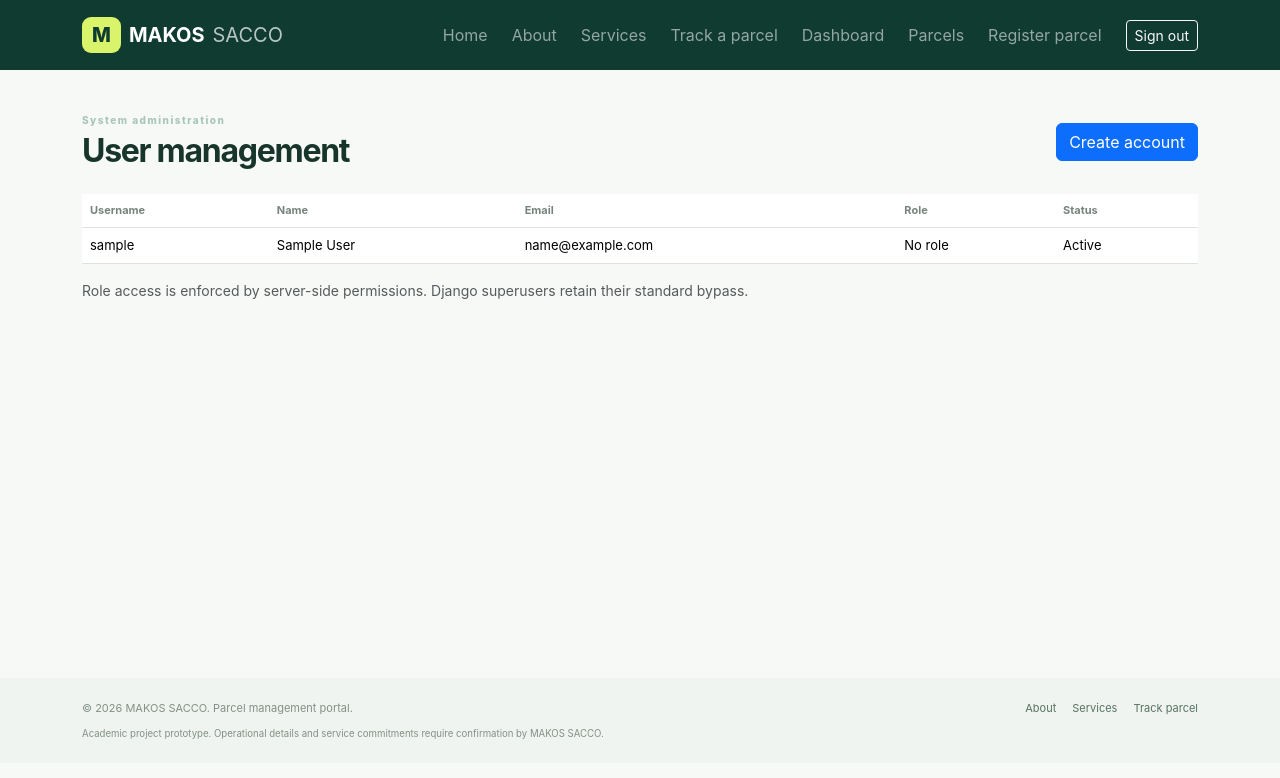
After one commit to kasenge9/parcel-management-system, a Django app: page /staff/users/ in a window 1280 px wide. The commit adds this page. Shown: the top 778 px of the page. Run offline with Django 5.2, Linux system fonts and the light colour scheme; the visitor is signed in with stand-in values (Sample User, id 1); data comes from the database, SQL or seed files in the repository.

Commit message:
Implement role-based access control foundation

```diff
--- a/operations/apps.py
+++ b/operations/apps.py
@@ -1,5 +1,10 @@
 from django.apps import AppConfig
+
 
 class OperationsConfig(AppConfig):
     default_auto_field = "django.db.models.BigAutoField"
     name = "operations"
+
+    def ready(self):
+        # Importing registers the post_migrate receiver for standard role groups.
+        from . import roles  # noqa: F401
--- a/operations/urls.py
+++ b/operations/urls.py
@@ -11,4 +11,6 @@ urlpatterns = [
     path("parcels/new/", views.parcel_create, name="parcel_create"),
     path("parcels/<int:pk>/", views.parcel_detail, name="parcel_detail"),
     path("parcels/<int:pk>/status/", views.update_status, name="update_status"),
+    path("staff/users/", views.staff_users, name="staff_users"),
+    path("staff/users/new/", views.staff_user_create, name="staff_user_create"),
 ]
--- a/operations/views.py
+++ b/operations/views.py
@@ -1,10 +1,33 @@
 from django.contrib import messages
-from django.contrib.auth.decorators import login_required
+from django.contrib.auth import get_user_model
+from django.contrib.auth.forms import UserCreationForm
+from django.contrib.auth.decorators import login_required, permission_required
 from django.db import transaction
 from django.db.models import Sum
 from django.shortcuts import get_object_or_404, redirect, render
+from django import forms
+
+from .decorators import role_required
 from .forms import ParcelForm
 from .models import Parcel, Payment, TrackingEvent
+from .roles import role_names
+
+
+class StaffUserCreationForm(UserCreationForm):
+    role = forms.ChoiceField(choices=[(name, name) for name in role_names()])
+
+    class Meta(UserCreationForm.Meta):
+        model = get_user_model()
+        fields = ("username", "first_name", "last_name", "email")
+
+    def save(self, commit=True):
+        user = super().save(commit=False)
+        role = self.cleaned_data["role"]
+        user.is_staff = role != "Customer"
+        if commit:
+            user.save()
+            user.groups.set([__import__("django.contrib.auth.models", fromlist=["Group"]).Group.objects.get(name=role)])
+        return user
 
 
 def home(request):
@@ -30,6 +53,7 @@ def track_parcel(request):
 
 
 @login_required
+@permission_required("operations.view_parcel", raise_exception=True)
 def dashboard(request):
     counts = {
         "total": Parcel.objects.count(),
@@ -41,12 +65,18 @@ def dashboard(request):
             Parcel.Status.READY_COLLECTION,
         ]).count(),
     }
-    counts["revenue"] = Payment.objects.aggregate(total=Sum("amount"))["total"] or 0
+    if request.user.has_perm("operations.view_payment"):
+        counts["revenue"] = Payment.objects.aggregate(total=Sum("amount"))["total"] or 0
     recent = Parcel.objects.select_related("sender", "recipient", "origin", "destination").order_by("-created_at")[:8]
-    return render(request, "operations/dashboard.html", {"counts": counts, "recent_parcels": recent})
+    return render(request, "operations/dashboard.html", {
+        "counts": counts,
+        "recent_parcels": recent,
+        "can_register_parcels": request.user.has_perm("operations.add_parcel"),
+    })
 
 
 @login_required
+@permission_required("operations.view_parcel", raise_exception=True)
 def parcel_list(request):
     parcels = Parcel.objects.select_related("sender", "recipient", "origin", "destination").order_by("-created_at")
     query = request.GET.get("q", "").strip()
@@ -56,6 +86,7 @@ def parcel_list(request):
 
 
 @login_required
+@permission_required("operations.add_parcel", raise_exception=True)
 def parcel_create(request):
     form = ParcelForm(request.POST or None)
     if request.method == "POST" and form.is_valid():
@@ -74,6 +105,7 @@ def parcel_create(request):
 
 
 @login_required
+@permission_required("operations.view_parcel", raise_exception=True)
 def parcel_detail(request, pk):
     parcel = get_object_or_404(
         Parcel.objects.select_related("sender", "recipient", "origin", "destination"),
@@ -82,10 +114,12 @@ def parcel_detail(request, pk):
     return render(request, "operations/parcel_detail.html", {
         "parcel": parcel,
         "events": parcel.tracking_events.select_related("created_by"),
+        "can_change_parcel": request.user.has_perm("operations.change_parcel"),
     })
 
 
 @login_required
+@permission_required("operations.change_parcel", raise_exception=True)
 def update_status(request, pk):
     parcel = get_object_or_404(Parcel, pk=pk)
     if request.method == "POST":
@@ -112,3 +146,21 @@ def update_status(request, pk):
                 )
             messages.success(request, "Status and tracking history updated.")
     return redirect("parcel_detail", pk=parcel.pk)
+
+
+@login_required
+@role_required("System Administrator")
+def staff_users(request):
+    users = get_user_model().objects.prefetch_related("groups").order_by("username")
+    return render(request, "operations/staff_users.html", {"staff_users": users})
+
+
+@login_required
+@role_required("System Administrator")
+def staff_user_create(request):
+    form = StaffUserCreationForm(request.POST or None)
+    if request.method == "POST" and form.is_valid():
+        user = form.save()
+        messages.success(request, f"Account {user.username} created with the {form.cleaned_data['role']} role.")
+        return redirect("staff_users")
+    return render(request, "operations/staff_user_form.html", {"form": form})
--- a/templates/base.html
+++ b/templates/base.html
@@ -2,68 +2,29 @@
 <!doctype html>
 <html lang="en">
 <head>
-  <meta charset="utf-8">
-  <meta name="viewport" content="width=device-width, initial-scale=1">
-  <meta name="theme-color" content="#103b30">
+  <meta charset="utf-8"><meta name="viewport" content="width=device-width, initial-scale=1"><meta name="theme-color" content="#103b30">
   <meta name="description" content="MAKOS SACCO parcel registration, delivery operations and parcel tracking portal.">
-  <title>{% block title %}MAKOS SACCO | Parcel Services{% endblock %}</title>
-  <link href="https://cdn.jsdelivr.net/npm/bootstrap@5.3.3/dist/css/bootstrap.min.css" rel="stylesheet">
-  <link href="https://cdn.jsdelivr.net/npm/bootstrap-icons@1.11.3/font/bootstrap-icons.min.css" rel="stylesheet">
-  <link href="{% static 'css/site.css' %}" rel="stylesheet">
+  <title>{% block title %}MAKOS SACCO | Parcel Services{% endblock %}
+  </title><link href="https://cdn.jsdelivr.net/npm/bootstrap@5.3.3/dist/css/bootstrap.min.css" rel="stylesheet"><link href="https://cdn.jsdelivr.net/npm/bootstrap-icons@1.11.3/font/bootstrap-icons.min.css" rel="stylesheet"><link href="{% static 'css/site.css' %}" rel="stylesheet">
 </head>
 <body>
   <a class="skip-link" href="#main-content">Skip to content</a>
-  <nav class="navbar navbar-expand-lg navbar-dark site-nav">
-    <div class="container">
-      <a class="navbar-brand fw-bold" href="{% url 'home' %}" aria-label="MAKOS SACCO home">
-        <span class="brand-mark">M</span> MAKOS <span class="brand-light">SACCO</span>
-      </a>
-      <button class="navbar-toggler" type="button" data-bs-toggle="collapse" data-bs-target="#main-navigation" aria-controls="main-navigation" aria-expanded="false" aria-label="Toggle navigation">
-        <span class="navbar-toggler-icon"></span>
-      </button>
-      <div class="collapse navbar-collapse" id="main-navigation">
-        <div class="navbar-nav ms-auto align-items-lg-center gap-lg-2">
-          <a class="nav-link" href="{% url 'home' %}">Home</a>
-          <a class="nav-link" href="{% url 'about' %}">About</a>
-          <a class="nav-link" href="{% url 'services' %}">Services</a>
-          <a class="nav-link" href="{% url 'track' %}">Track a parcel</a>
-          {% if user.is_authenticated %}
-            <a class="nav-link" href="{% url 'dashboard' %}">Dashboard</a>
-            <a class="nav-link" href="{% url 'parcel_list' %}">Parcels</a>
-            <form method="post" action="{% url 'logout' %}" class="ms-lg-2">
-              {% csrf_token %}
-              <button class="btn btn-outline-light btn-sm" type="submit">Sign out</button>
-            </form>
-          {% else %}
-            <a class="btn btn-light btn-sm ms-lg-2" href="{% url 'login' %}">Staff sign in</a>
-          {% endif %}
-        </div>
-      </div>
-    </div>
-  </nav>
-
-  {% if messages %}
-    <div class="container pt-3" aria-live="polite">
-      {% for message in messages %}
-        <div class="alert alert-{{ message.tags|default:'info' }} alert-dismissible fade show" role="alert">
-          {{ message }}
-          <button type="button" class="btn-close" data-bs-dismiss="alert" aria-label="Close"></button>
-        </div>
-      {% endfor %}
-    </div>
-  {% endif %}
-
-  <main id="main-content">
-    {% block content %}{% endblock %}
-  </main>
-
-  <footer class="site-footer">
-    <div class="container d-flex flex-column flex-md-row justify-content-between gap-2">
-      <span>© {% now "Y" %} MAKOS SACCO. Parcel management portal.</span>
-      <span><a href="{% url 'about' %}">About</a><a href="{% url 'services' %}">Services</a><a href="{% url 'track' %}">Track parcel</a></span>
-    </div>
-    <div class="container mt-2"><small>Academic project prototype. Operational details and service commitments require confirmation by MAKOS SACCO.</small></div>
-  </footer>
+  <nav class="navbar navbar-expand-lg navbar-dark site-nav"><div class="container">
+    <a class="navbar-brand fw-bold" href="{% url 'home' %}" aria-label="MAKOS SACCO home"><span class="brand-mark">M</span> MAKOS <span class="brand-light">SACCO</span></a>
+    <button class="navbar-toggler" type="button" data-bs-toggle="collapse" data-bs-target="#main-navigation" aria-controls="main-navigation" aria-expanded="false" aria-label="Toggle navigation"><span class="navbar-toggler-icon"></span></button>
+    <div class="collapse navbar-collapse" id="main-navigation"><div class="navbar-nav ms-auto align-items-lg-center gap-lg-2">
+      <a class="nav-link" href="{% url 'home' %}">Home</a><a class="nav-link" href="{% url 'about' %}">About</a><a class="nav-link" href="{% url 'services' %}">Services</a><a class="nav-link" href="{% url 'track' %}">Track a parcel</a>
+      {% if user.is_authenticated %}
+        {% if perms.operations.view_parcel %}<a class="nav-link" href="{% url 'dashboard' %}">Dashboard</a>{% endif %}
+        {% if perms.operations.view_parcel %}<a class="nav-link" href="{% url 'parcel_list' %}">Parcels</a>{% endif %}
+        {% if user.is_superuser or user.groups.all %}{% if perms.operations.add_parcel %}<a class="nav-link" href="{% url 'parcel_create' %}">Register parcel</a>{% endif %}{% endif %}
+        {% if user.is_superuser or user.groups.all %}{% if user.groups.all %}{% for group in user.groups.all %}{% if group.name == 'System Administrator' %}<a class="nav-link" href="{% url 'staff_users' %}">Users</a>{% endif %}{% endfor %}{% endif %}{% endif %}
+        <form method="post" action="{% url 'logout' %}" class="ms-lg-2">{% csrf_token %}<button class="btn btn-outline-light btn-sm" type="submit">Sign out</button></form>
+      {% else %}<a class="btn btn-light btn-sm ms-lg-2" href="{% url 'login' %}">Staff sign in</a>{% endif %}
+    </div></div>
+  </div></nav>
+  {% if messages %}<div class="container pt-3" aria-live="polite">{% for message in messages %}<div class="alert alert-{{ message.tags|default:'info' }} alert-dismissible fade show" role="alert">{{ message }}<button type="button" class="btn-close" data-bs-dismiss="alert" aria-label="Close"></button></div>{% endfor %}</div>{% endif %}
+  <main id="main-content">{% block content %}{% endblock %}</main>
+  <footer class="site-footer"><div class="container d-flex flex-column flex-md-row justify-content-between gap-2"><span>© {% now "Y" %} MAKOS SACCO. Parcel management portal.</span><span><a href="{% url 'about' %}">About</a><a href="{% url 'services' %}">Services</a><a href="{% url 'track' %}">Track parcel</a></span></div><div class="container mt-2"><small>Academic project prototype. Operational details and service commitments require confirmation by MAKOS SACCO.</small></div></footer>
   <script src="https://cdn.jsdelivr.net/npm/bootstrap@5.3.3/dist/js/bootstrap.bundle.min.js"></script>
-</body>
-</html>
+</body></html>
--- /dev/null
+++ b/templates/operations/staff_users.html
@@ -0,0 +1,12 @@
+{% extends 'base.html' %}
+{% block title %}User management | MAKOS SACCO{% endblock %}
+{% block content %}
+<section class="page-wrap"><div class="container">
+  <div class="d-flex justify-content-between align-items-center gap-3 mb-4"><div><p class="eyebrow mb-1">System administration</p><h1 class="h2 mb-0">User management</h1></div><a class="btn btn-primary" href="{% url 'staff_user_create' %}">Create account</a></div>
+  <div class="table-responsive"><table class="table table-hover align-middle"><thead><tr><th>Username</th><th>Name</th><th>Email</th><th>Role</th><th>Status</th></tr></thead><tbody>
+  {% for account in staff_users %}<tr><td>{{ account.username }}</td><td>{{ account.get_full_name|default:"—" }}</td><td>{{ account.email|default:"—" }}</td><td>{% for group in account.groups.all %}{{ group.name }}{% if not forloop.last %}, {% endif %}{% empty %}No role{% endfor %}</td><td>{% if account.is_active %}Active{% else %}Disabled{% endif %}</td></tr>
+  {% empty %}<tr><td colspan="5" class="text-muted">No accounts found.</td></tr>{% endfor %}
+  </tbody></table></div>
+  <p class="small text-muted">Role access is enforced by server-side permissions. Django superusers retain their standard bypass.</p>
+</div></section>
+{% endblock %}
```
Also changed, not shown: operations/decorators.py (added, +19 -0 lines), operations/roles.py (added, +79 -0 lines), operations/tests.py (+39 -0 lines), templates/operations/dashboard.html (+22 -1 lines), templates/operations/staff_user_form.html (added, +12 -0 lines), README.md.
